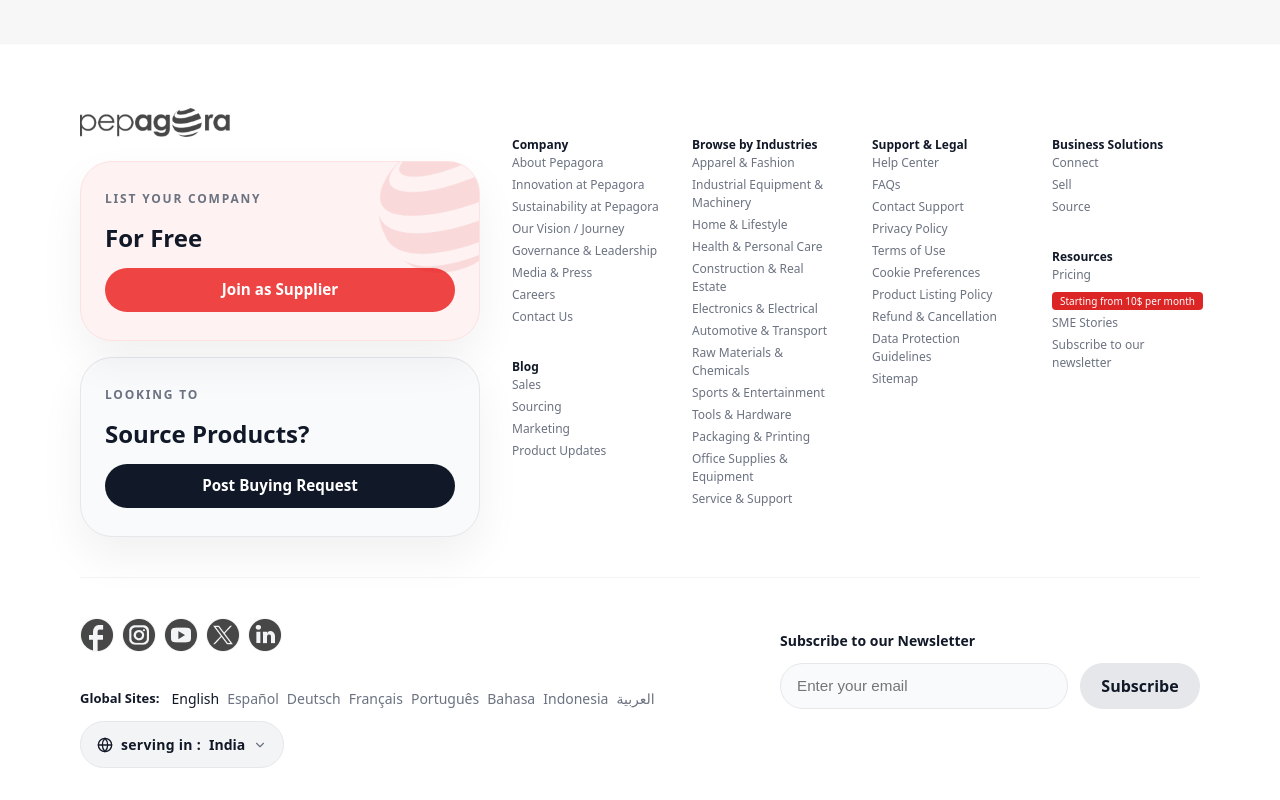
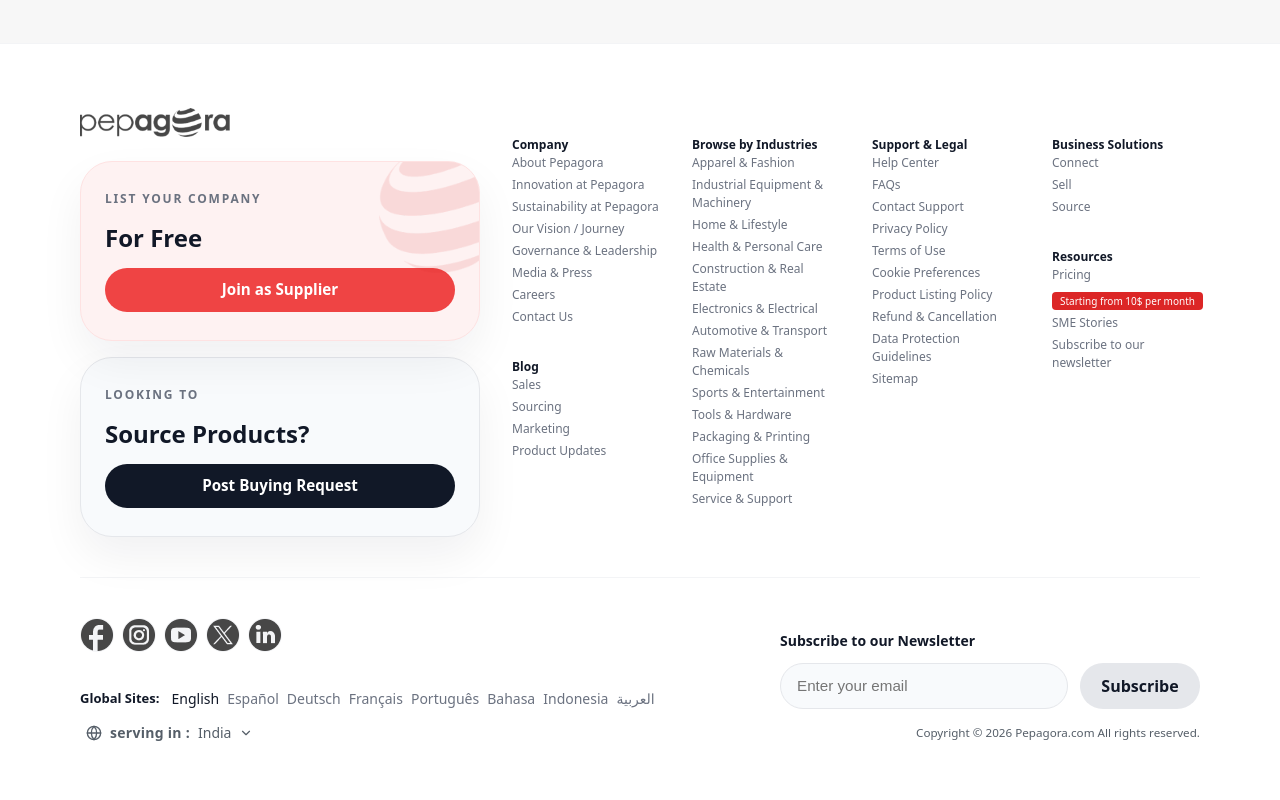
Before and after one commit to JayantJoshi0001/pepassign-1, a Next.js app: page / in a window 1280 px wide. Shown: the part 7187-7987 px from the top of the page. After the commit the page ends 7963 px from the top, so only its background shows below. Built offline with nearby package versions, Linux system fonts and the light colour scheme.

Commit message:
fixed small bugs in footer
Signed-off-by: JayantJoshi0001 <jayant.joshi@pepagora.org>

```diff
--- a/components/Footer.module.css
+++ b/components/Footer.module.css
@@ -73,6 +73,10 @@
   object-fit: contain;
   width: 100%;
   height: 100%;
+}
+
+.footerPromoTitlePrimary{
+  color: #D92C27;
 }
 
 .footerPromoCardSecondary {
@@ -429,26 +433,26 @@
   justify-content: flex-start;
   align-items: center;
   gap: 1rem;
-  color: #6b7280;
+  color: #555E68;
   font-size: 0.875rem;
+}
+
+.footerCopyWithRegion{
+  width: 100%;
+  display: flex;
+  flex-direction: row;
+  justify-content: space-between;
+  align-items: center;
 }
 
 .footerRegionDropdown {
   display: inline-flex;
   align-items: center;
+  background: #fff;
+  border: none;
   gap: 0.5rem;
-  background: #f3f4f6;
-  border: 1px solid #e5e7eb;
-  border-radius: 9999px;
-  padding: 0.75rem 1rem;
-  color: #111827;
+  color: #555E68;
   cursor: pointer;
-  transition: background 0.2s ease, border-color 0.2s ease, transform 0.2s ease;
-}
-
-.footerRegionDropdown:hover {
-  background: #e5e7eb;
-  transform: translateY(-1px);
 }
 
 .footerRegionIcon {
@@ -465,17 +469,17 @@
 }
 
 .footerRegionValue {
-  font-weight: 700;
+  font-weight: 400;
   text-transform: capitalize;
 }
 
 .footerRegionArrow {
   font-size: 0.9rem;
-  color: #6b7280;
+  color: #555E68;
 }
 
 .footerCopy small {
-  color: #9ca3af;
+  color: #555E68;
   display: block;
 }
 
--- a/components/Footer.tsx
+++ b/components/Footer.tsx
@@ -203,7 +203,7 @@
                   />
                 </div>
                 <p className={styles.footerPromoLabel}>List your Company</p>
-                <h3 className={styles.footerPromoTitle}>For Free</h3>
+                <h3 className={styles.footerPromoTitle + " " + styles.footerPromoTitlePrimary}>For Free</h3>
                 <Link href="#" className={`${styles.footerPromoButton} ${styles.footerPromoButtonRed}`}>
                   Join as Supplier
                 </Link>
@@ -310,13 +310,14 @@
           </div>
         </div>
 
-        <div className={styles.footerCopy}>
+        <div className={styles.footerCopy + " " + styles.footerCopyWithRegion}>
           <button className={styles.footerRegionDropdown} type="button">
             <span className={styles.footerRegionIcon}><Globe size={16} /></span>
             <span className={styles.footerRegionLabel}>Serving in :</span>
             <span className={styles.footerRegionValue}>{selectedRegion}</span>
             <span className={styles.footerRegionArrow}><ChevronDown size={14} /></span>
           </button>
+          <small>Copyright &copy; {new Date().getFullYear()} Pepagora.com All rights reserved.</small>
         </div>
       </div>
 
```
